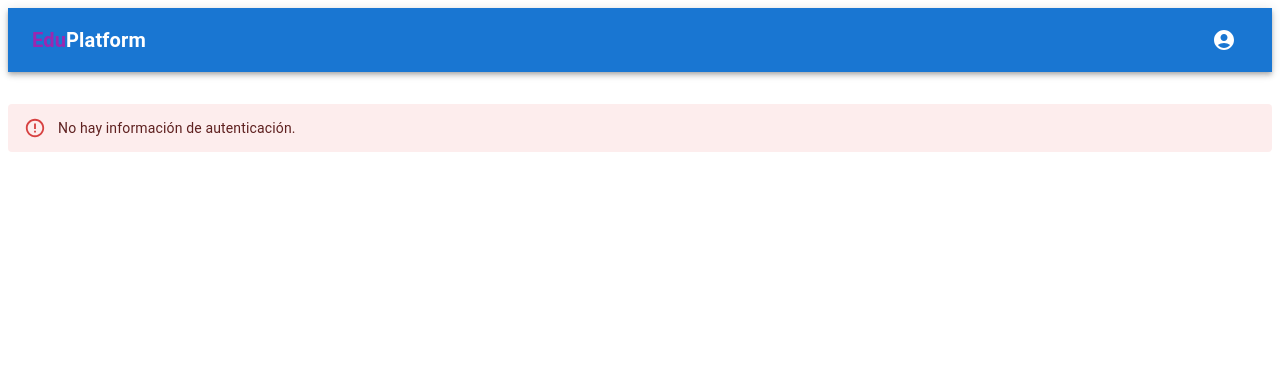
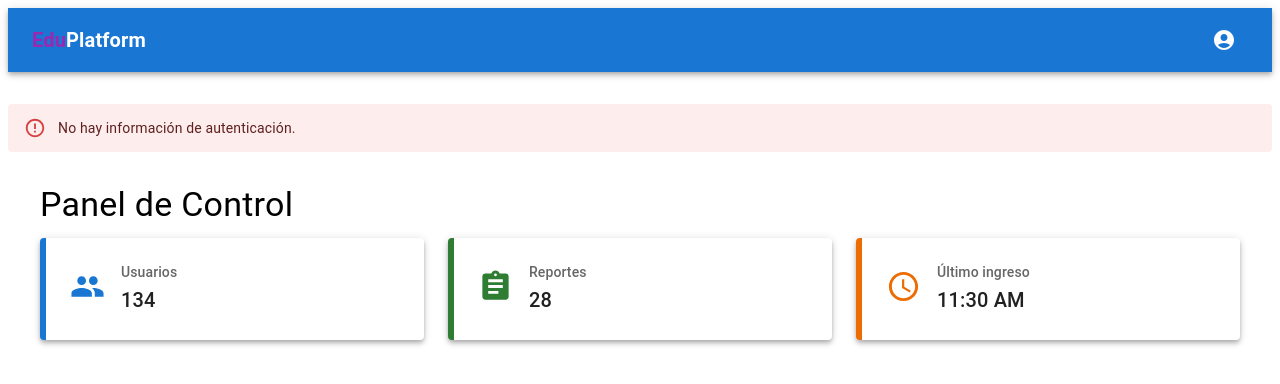
Before and after one commit to OtroProgramadorMas/reactAsistencia, a React (Vite) app: page /instructor in a window 1280 px wide. Shown: the top 384 px of the page. Built offline with nearby package versions, Linux system fonts and the light colour scheme; sample sign-in values are in the browser's storage.

Commit message:
Iniciar  Menu instructor

```diff
--- /dev/null
+++ b/src/components/dashboard.tsx
@@ -0,0 +1,47 @@
+import React from "react";
+import { Grid, Paper, Typography, Box } from "@mui/material";
+import AccessTimeIcon from "@mui/icons-material/AccessTime";
+import PeopleIcon from "@mui/icons-material/People";
+import AssignmentIcon from "@mui/icons-material/Assignment";
+
+const Dashboard = () => {
+  const data = [
+    { label: "Usuarios", value: 134, icon: <PeopleIcon fontSize="large" />, color: "#1976d2" },
+    { label: "Reportes", value: 28, icon: <AssignmentIcon fontSize="large" />, color: "#2e7d32" },
+    { label: "Último ingreso", value: "11:30 AM", icon: <AccessTimeIcon fontSize="large" />, color: "#ed6c02" },
+  ];
+
+  return (
+    <Box sx={{ p: 4 }}>
+      <Typography variant="h4" gutterBottom>
+        Panel de Control
+      </Typography>
+      <Grid container spacing={3}>
+        {data.map((item, index) => (
+          <Grid item xs={12} md={4} key={index}>
+            <Paper
+              elevation={4}
+              sx={{
+                p: 3,
+                display: "flex",
+                alignItems: "center",
+                gap: 2,
+                borderLeft: `6px solid ${item.color}`,
+              }}
+            >
+              <Box sx={{ color: item.color }}>{item.icon}</Box>
+              <Box>
+                <Typography variant="subtitle2" color="text.secondary">
+                  {item.label}
+                </Typography>
+                <Typography variant="h6">{item.value}</Typography>
+              </Box>
+            </Paper>
+          </Grid>
+        ))}
+      </Grid>
+    </Box>
+  );
+};
+
+export default Dashboard;
--- a/src/pages/instructor_HomePage.tsx
+++ b/src/pages/instructor_HomePage.tsx
@@ -2,6 +2,7 @@
 import React from 'react';
 import Navbar from '../components/shared/navbar';
 import FuncionarioCard from '../components/shared/modalInfoFuncionario';
+import Dashboard from '../components/dashboard';
 
 const InstructorHomePage = () => {
   // datos del localStorage
@@ -10,6 +11,7 @@ const InstructorHomePage = () => {
     <>
       <Navbar userType="aprendiz" userName={userData.nombre} />
       <FuncionarioCard/>
+      <Dashboard/>
     </>
   );
 };
```
